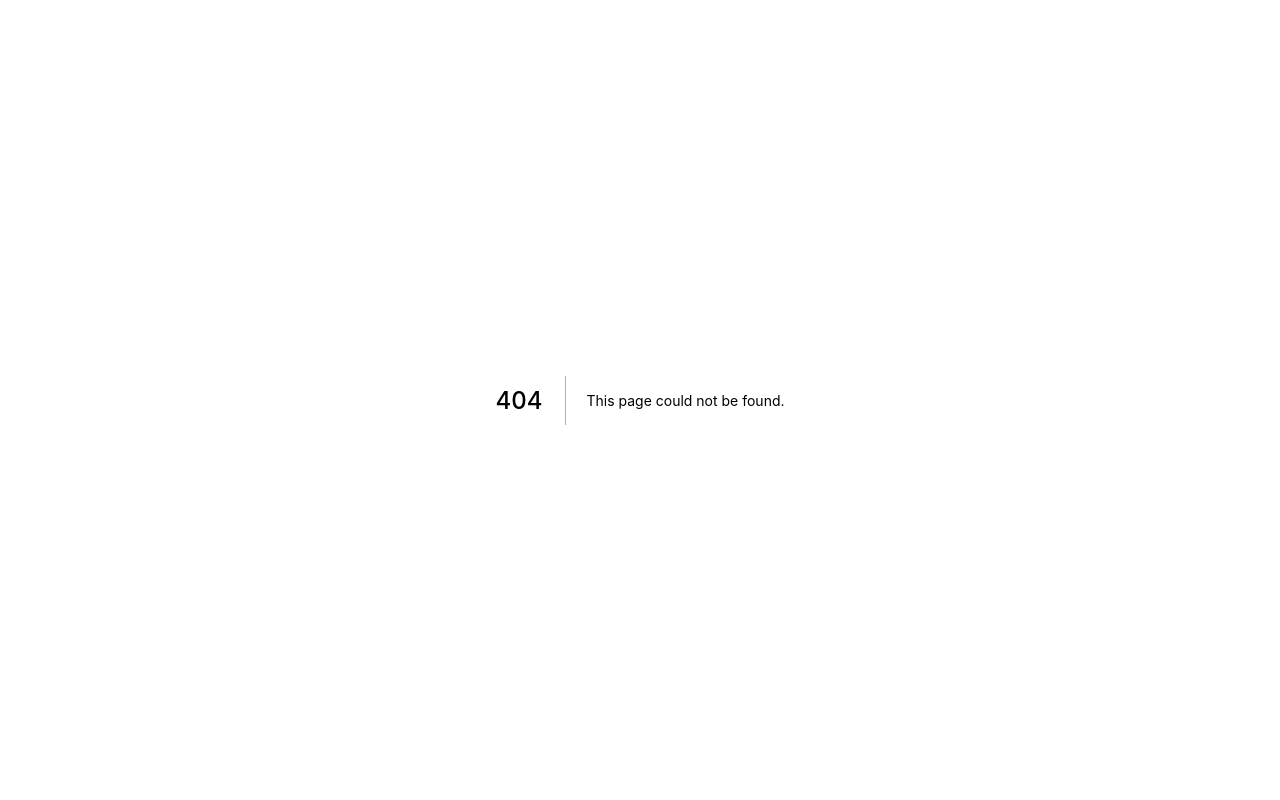
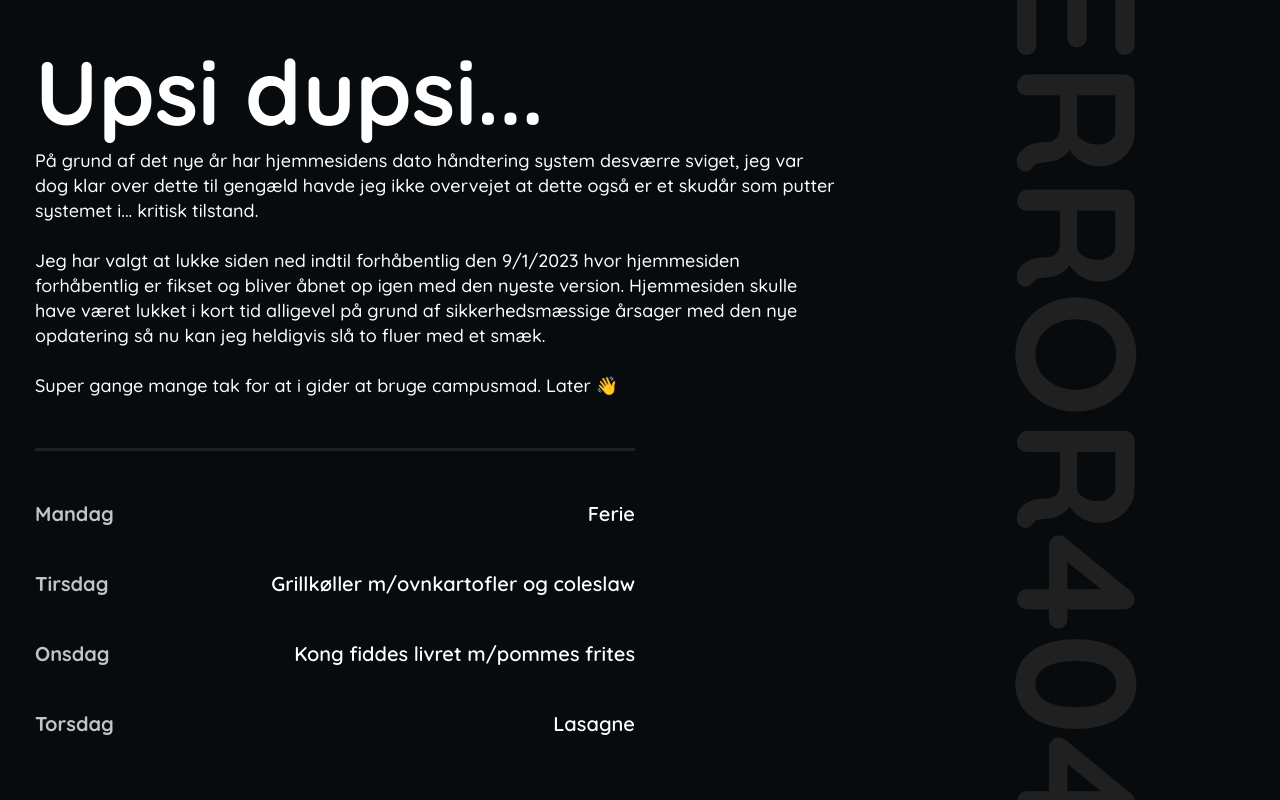
Before and after one commit to zMyLlama/videndjurs-aftensmad, a Next.js app: page /components/index/temp.loading in a window 1280 px wide. Before the commit this address had no page. Built offline with nearby package versions, Linux system fonts and the light colour scheme.

Commit message:
temp error handling

```diff
--- /dev/null
+++ b/pages/components/index/temp.loading.tsx
@@ -0,0 +1,174 @@
+import styled from "styled-components"
+import { device } from "../../../js/devices"
+
+function TempLoading() {
+    return (
+        <Wrapper>
+            <Header>Upsi dupsi...</Header>
+            <Paragraph>
+                På grund af det nye år har hjemmesidens dato håndtering system desværre sviget, jeg var dog klar over dette til gengæld havde jeg ikke overvejet at dette også er et skudår som putter systemet i... kritisk tilstand.
+                <br/>
+                <br/>
+                Jeg har valgt at lukke siden ned indtil forhåbentlig den 9/1/2023 hvor hjemmesiden forhåbentlig er fikset og bliver åbnet op igen med den nyeste version. Hjemmesiden skulle have været lukket i kort tid alligevel på grund af sikkerhedsmæssige årsager med den nye opdatering så nu kan jeg heldigvis slå to fluer med et smæk.
+                <br/>
+                <br/>
+                Super gange mange tak for at i gider at bruge campusmad. Later 👋
+            </Paragraph>
+
+            <Line />
+
+            <List>
+                <Item>
+                    <Left>Mandag</Left>
+                    <Right>Ferie</Right>
+                </Item>
+                <Item>
+                    <Left>Tirsdag</Left>
+                    <Right>Grillkøller m/ovnkartofler og coleslaw </Right>
+                </Item>
+                <Item>
+                    <Left>Onsdag</Left>
+                    <Right>Kong fiddes livret m/pommes frites</Right>
+                </Item>
+                <Item>
+                    <Left>Torsdag</Left>
+                    <Right>Lasagne</Right>
+                </Item>
+                <Item>
+                    <Left>Fredag</Left>
+                    <Right>Frikadeller m/bådkartofler</Right>
+                </Item>
+                <Item>
+                    <Left>Lørdag</Left>
+                    <Right>Hakkebøf, bådekartofler, ærter og bernaise</Right>
+                </Item>
+                <Item>
+                    <Left>Søndag</Left>
+                    <Right>Wokpande m/kalkun og pasta</Right>
+                </Item>
+            </List>
+
+            <ErrorWrapper>
+                <Error>ERROR404</Error>
+            </ErrorWrapper>
+        </Wrapper>
+    );
+}
+
+const Wrapper = styled.div`
+    background-color: #070B0D;
+    position: absolute;
+    left: 0;
+    top: 0;
+    width: 100%;
+    height: 100vh;
+
+    padding: 35px;
+    display: flex;
+    flex-direction: column;
+
+    @media ${device.mobileL} {
+        overflow-y: scroll;
+    }
+`
+
+const Header = styled.h1`
+    font-weight: 700;
+    font-size: 90px;
+
+    color: #FFFFFF;
+    white-space: nowrap;
+
+    @media ${device.tablet} { font-size: 60px; }
+    @media ${device.mobileL} { font-size: 50px; }
+`
+
+const Paragraph = styled.p`
+    max-width: 800px;
+    width: 100%;
+    font-weight: 500;
+    font-size: 18px;
+    line-height: 25px;
+
+    color: #FFFFFF;
+
+    @media ${device.tablet} { font-size: 14px; line-height: 18px; }
+`
+
+const Line = styled.div`
+    max-width: 600px;
+    width: 100%;
+    height: 3px;
+    flex-shrink: 0;
+    border-radius: 100px;
+    background-color: #202020;
+
+    margin-top: 50px;
+    margin-bottom: 50px;
+`
+
+const List = styled.div`
+    max-width: 600px;
+    width: 100%;
+    display: flex;
+    flex-direction: column;
+    row-gap: 45px;
+
+    height: 100%;
+    overflow-y: scroll;
+
+    @media ${device.mobileL} {
+        min-height: 300px;
+    }
+`
+
+const Item = styled.p`
+    width: 100%;
+    flex-shrink: 0;
+    display: flex;
+    align-items: center;
+    column-gap: 50px;
+
+    @media ${device.mobileL} { column-gap: 35px; }
+`
+
+const Left = styled.p`
+    flex-shrink: 0;
+    font-weight: 700;
+    font-size: 20px;
+    color: #C2C3C3;
+
+    @media ${device.mobileL} { font-size: 16px; }
+`
+const Right = styled.p`
+    width: 100%;
+    font-weight: 600;
+    font-size: 20px;
+    text-align: right;
+    color: #FFFFFF;
+
+    @media ${device.mobileL} { font-size: 16px; }
+`
+
+const ErrorWrapper = styled.div`
+    position: absolute;
+    right: 50px;
+    top: 0;
+    display: flex;
+    align-items: center;
+    justify-content: center;
+    width: 300px;
+    height: 100vh;
+    overflow: hidden;
+
+    @media ${device.laptopS} { display: none; }
+`
+
+const Error = styled.h1`
+    font-weight: 700;
+    font-size: 21vh;
+    color: #202020;
+    transform: rotate(90deg);
+`
+
+export default TempLoading;
```
Also changed, not shown: pages/index.tsx (+7 -3 lines).
